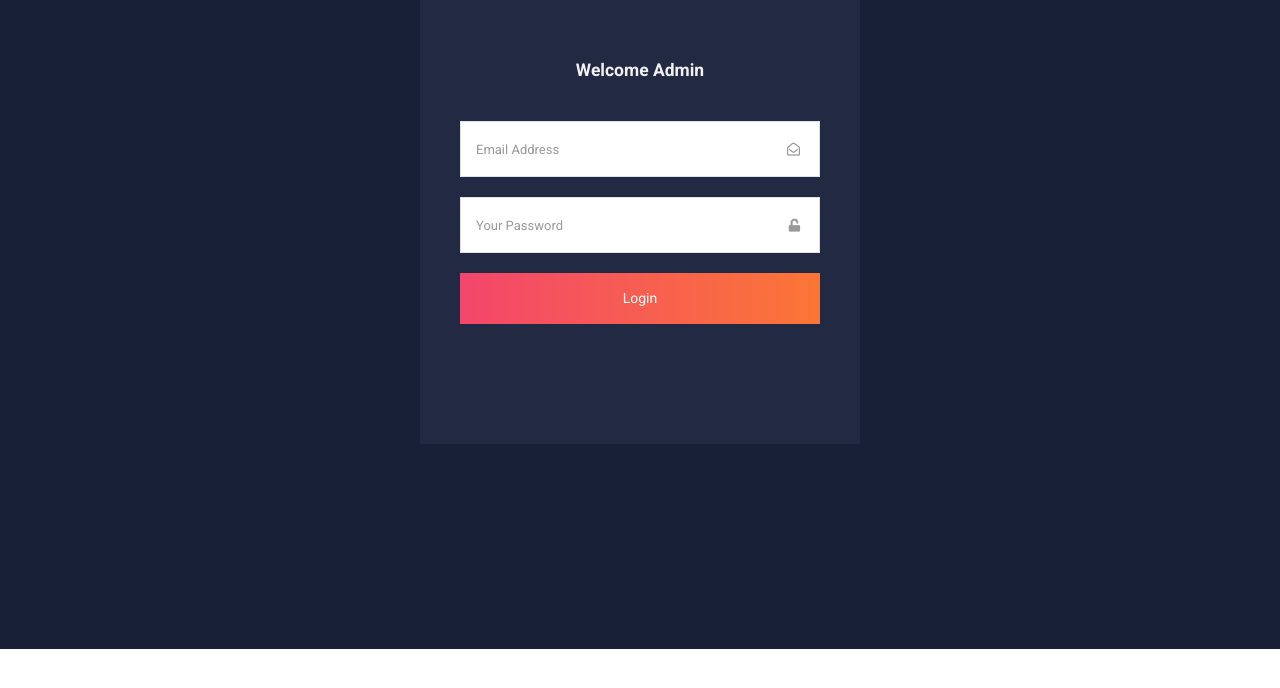
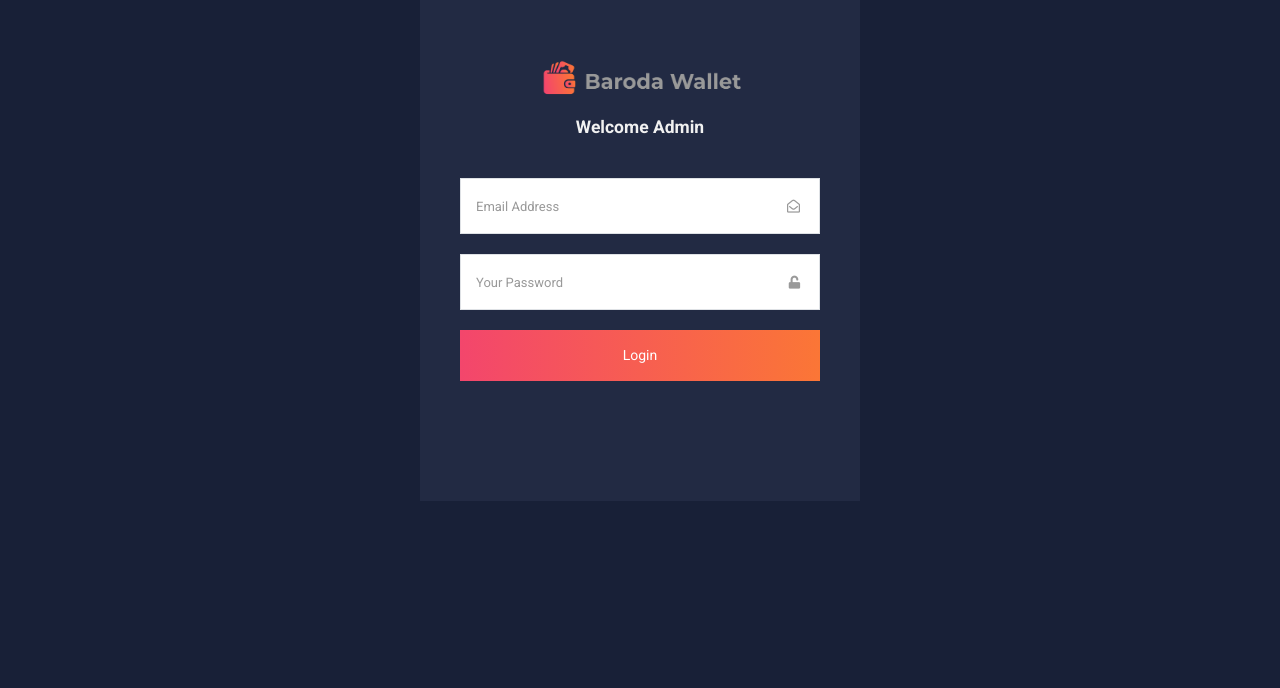
Before and after one commit to barodaindianwallet/barodaindianwallet, a plain HTML site: page index.html in a window 1280 px wide. Shown: the part 188-876 px from the top of the page. Before the commit the page ends 837 px from the top, so only its background shows below. Drawn offline with nearby package versions, Linux system fonts and the light colour scheme; files whose address does not match are found by name.

Commit message:
Edit site files

```diff
--- a/index.html
+++ b/index.html
@@ -30,9 +30,9 @@
       <div class="form-wrap">
         <div class="container">
           <div class="form login">
-            <!-- <a href="index.html" class="logo">
-              <img src="assets/images/logomain.png" alt="Instant Wallet" />
-            </a> -->
+            <a href="index.html" class="logo">
+              <img src="assets/images/Baroda-Wallet.png" alt="Instant Wallet" />
+            </a>
             <h3>Welcome Admin</h3>
             <form>
               <div class="form-group">
```
Also changed, not shown: assets/images/Baroda-Wallet.png (added).
